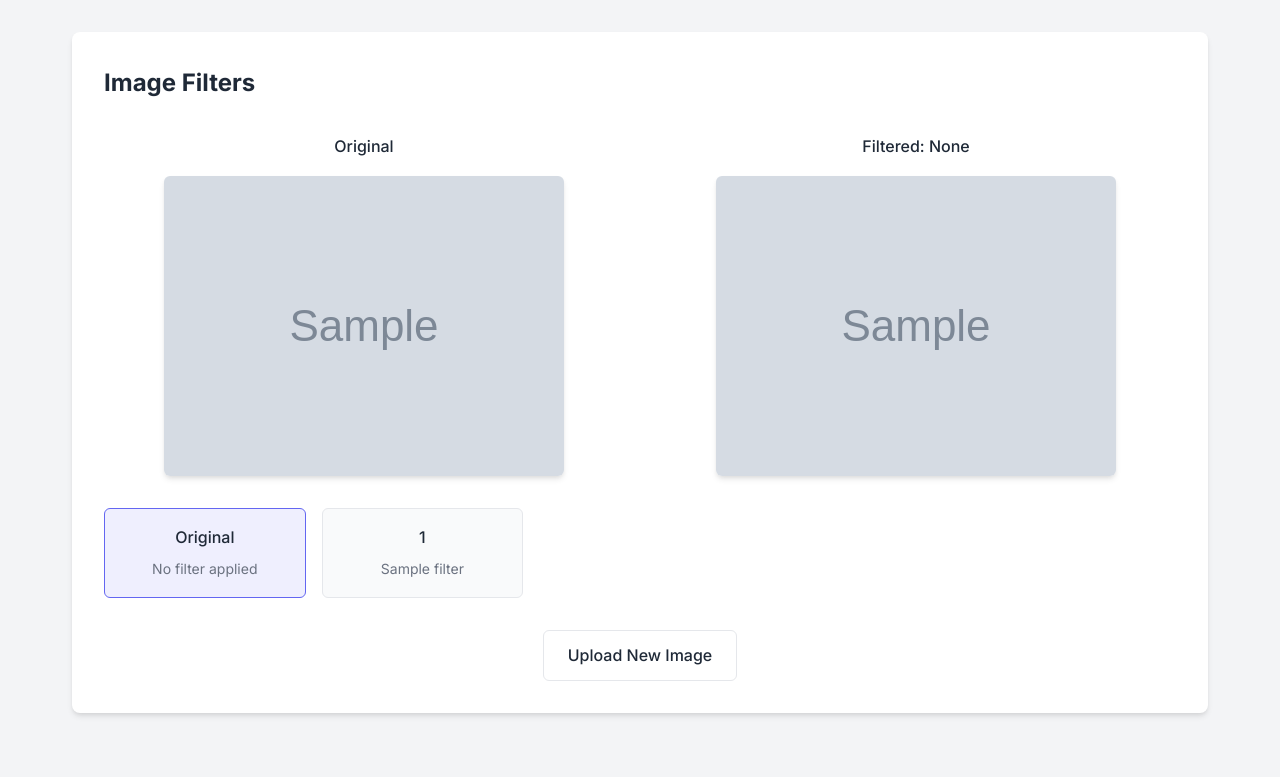
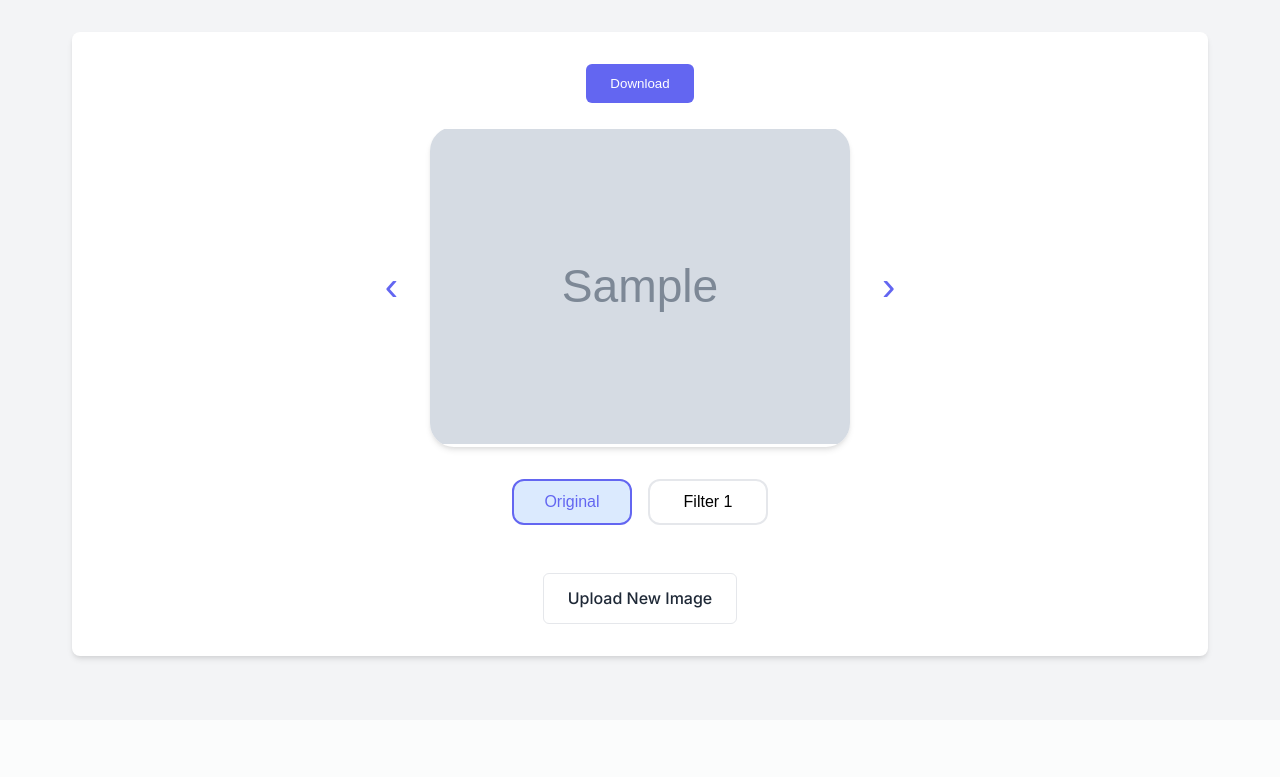
Before and after one commit to Wilcolab/Anythink-Market-n5qmksro, a FastAPI app: template templates/filter.html in a window 1280 px wide. Shown: the part 130-907 px from the top of the page. After the commit the page ends 792 px from the top, so only its background shows below. Run offline with FastAPI, Linux system fonts and the light colour scheme; the template is opened without the code that fills it: most values are stand-ins (such as "Sample title", 1, 10 or a date in 2020); grey boxes marked "Sample" are stand-in pictures.

Commit message:
ux design change

```diff
--- a/templates/filter.html
+++ b/templates/filter.html
@@ -2,63 +2,107 @@
 
 {% block extra_head %}
 <style>
-    .preview-container {
-        display: grid;
-        grid-template-columns: repeat(2, 1fr);
-        gap: 2rem;
+    .centered-download {
+        display: flex;
+        justify-content: center;
+        margin-bottom: 1.5rem;
+    }
+    .image-preview-wrapper {
+        display: flex;
+        align-items: center;
+        justify-content: center;
         margin-bottom: 2rem;
     }
-
-    .filter-active {
+    .arrow-btn {
+        background: none;
+        border: none;
+        font-size: 2.5rem;
+        cursor: pointer;
+        color: var(--primary-color);
+        margin: 0 2rem;
+        transition: color 0.2s;
+        user-select: none;
+    }
+    .arrow-btn:active, .arrow-btn:focus {
+        color: var(--primary-hover);
+    }
+    .main-image-preview {
+        max-width: 420px;
+        max-height: 420px;
+        border-radius: 1.5rem;
+        box-shadow: var(--shadow);
+        background: #fff;
+        object-fit: contain;
+        min-width: 320px;
+        min-height: 320px;
+    }
+    .filters-row {
+        display: flex;
+        justify-content: center;
+        gap: 1rem;
+        margin-bottom: 1rem;
+    }
+    .filter-btn {
+        background: #fff;
+        border: 2px solid var(--border-color);
+        border-radius: 0.75rem;
+        padding: 0.75rem 1.5rem;
+        font-weight: 500;
+        font-size: 1rem;
+        cursor: pointer;
+        transition: background 0.2s, border-color 0.2s;
+        min-width: 120px;
+    }
+    .filter-btn.selected {
+        background: #dbeafe;
         border-color: var(--primary-color);
-        background-color: rgba(99, 102, 241, 0.1);
+        color: var(--primary-color);
     }
-
-    .download-container {
+    .filter-btn:active, .filter-btn:focus {
+        border-color: var(--primary-hover);
+    }
+    .loading {
+        display: none;
+        align-items: center;
+        justify-content: center;
+        padding: 2rem;
         text-align: center;
-        margin-top: 1rem;
-        display: none;
     }
 </style>
 {% endblock %}
 
 {% block content %}
 <div class="card">
-    <h2>Image Filters</h2>
-    <div class="preview-container">
-        <div class="preview-box">
-            <div class="preview-title">Original</div>
-            <img src="{{ image_data }}" alt="Original image" class="preview-image" id="original-image">
+    <div class="centered-download">
+        <button class="button" id="download-button">Download</button>
     </div>
-        <div class="preview-box">
-            <div class="preview-title">Filtered: <span id="current-filter">None</span></div>
-            <img src="{{ image_data }}" alt="Filtered image" class="preview-image" id="filtered-image">
-            <div class="download-container" id="download-container">
-                <a href="#" class="button" id="download-button">Download</a>
+    <div class="image-preview-wrapper">
+        <button class="arrow-btn" id="prev-image" title="Previous image">&#x2039;</button>
+        <img src="{{ image_data }}" alt="Preview" class="main-image-preview" id="main-image-preview">
+        <button class="arrow-btn" id="next-image" title="Next image">&#x203A;</button>
+    </div>
+    <input type="hidden" name="image_id" id="image-id" value="{{ image_id }}">
+    <div id="filters-section">
+        <div class="filters-row">
+            <button class="filter-btn selected" data-filter="none">Original</button>
+            {% set filter_keys = filters.keys()|list %}
+            {% for i in range(0, 4) %}
+                {% if filter_keys|length > i %}
+                    <button class="filter-btn" data-filter="{{ filter_keys[i] }}">Filter {{ i+1 }}</button>
+                {% endif %}
+            {% endfor %}
+        </div>
+        <div class="filters-row">
+            {% for i in range(4, 8) %}
+                {% if filter_keys|length > i %}
+                    <button class="filter-btn" data-filter="{{ filter_keys[i] }}">Filter {{ i+1 }}</button>
+                {% endif %}
+            {% endfor %}
         </div>
     </div>
-    </div>
-
-    <div>
-        <input type="hidden" name="image_id" id="image-id" value="{{ image_id }}">
-
-        <div class="filter-container">
-            <div class="filter-option" data-filter="none">
-                <div class="filter-name">Original</div>
-                <div class="filter-description">No filter applied</div>
-            </div>
-            {% for filter_id, filter_name in filters.items() %}
-            <div class="filter-option" data-filter="{{ filter_id }}">
-                <div class="filter-name">{{ filter_id|capitalize }}</div>
-                <div class="filter-description">{{ filter_name }}</div>
-            </div>
-            {% endfor %}
-        </div>
-
     <div class="button-container">
         <a href="/" class="button button-secondary">Upload New Image</a>
     </div>
-
     <div class="loading" id="loading">
         <svg xmlns="http://www.w3.org/2000/svg" width="24" height="24" viewBox="0 0 24 24" fill="none" stroke="currentColor" stroke-width="2" stroke-linecap="round" stroke-linejoin="round">
             <circle cx="12" cy="12" r="10"></circle>
@@ -67,70 +111,70 @@
         <span>Processing Image...</span>
     </div>
 </div>
-</div>
 {% endblock %}
 
 {% block extra_scripts %}
 <script>
-    document.addEventListener('DOMContentLoaded', function() {
-        const filterOptions = document.querySelectorAll('.filter-option');
-        const imageId = document.getElementById('image-id').value;
-        const filteredImage = document.getElementById('filtered-image');
-        const originalImage = document.getElementById('original-image');
-        const currentFilterText = document.getElementById('current-filter');
+// Example: let imageIds = ["{{ image_id }}"];
+// In a real app, this should be set server-side with all uploaded image IDs for the session
+let imageIds = window.imageIds || ["{{ image_id }}"];
+let currentImageIdx = 0;
+let currentFilter = 'none';
+const mainImage = document.getElementById('main-image-preview');
+const imageIdInput = document.getElementById('image-id');
+const filterBtns = document.querySelectorAll('.filter-btn');
 const loadingIndicator = document.getElementById('loading');
-        const downloadContainer = document.getElementById('download-container');
 const downloadButton = document.getElementById('download-button');
 
-        let currentImageData = null;
-        let currentFilterName = 'None';
+function updateImage(newIdx) {
+    if (newIdx < 0 || newIdx >= imageIds.length) return;
+    currentImageIdx = newIdx;
+    imageIdInput.value = imageIds[currentImageIdx];
+    // Reset to original filter
+    currentFilter = 'none';
+    filterBtns.forEach(btn => btn.classList.remove('selected'));
+    filterBtns[0].classList.add('selected');
+    // Fetch the original image
+    fetch(`/apply-filter?image_id=${imageIds[currentImageIdx]}`)
+        .then(resp => resp.text())
+        .then(html => {
+            // Parse the returned HTML to get the image src
+            const parser = new DOMParser();
+            const doc = parser.parseFromString(html, 'text/html');
+            const img = doc.getElementById('main-image-preview');
+            if (img) mainImage.src = img.src;
+        });
+}
 
-        // Hide loading indicator initially
-        loadingIndicator.style.display = 'none';
+document.getElementById('prev-image').onclick = () => {
+    updateImage(currentImageIdx - 1);
+};
+document.getElementById('next-image').onclick = () => {
+    updateImage(currentImageIdx + 1);
+};
 
-        filterOptions.forEach(option => {
-            option.addEventListener('click', function() {
-                // Remove active class from all options
-                filterOptions.forEach(opt => opt.classList.remove('filter-active'));
-
-                // Add active class to selected option
-                this.classList.add('filter-active');
-
+filterBtns.forEach(btn => {
+    btn.addEventListener('click', function() {
+        filterBtns.forEach(b => b.classList.remove('selected'));
+        this.classList.add('selected');
         const selectedFilter = this.getAttribute('data-filter');
-                currentFilterName = selectedFilter === 'none' ? 'None' : selectedFilter.charAt(0).toUpperCase() + selectedFilter.slice(1);
-                currentFilterText.textContent = currentFilterName;
-
-                // If "none" is selected, show the original image
+        currentFilter = selectedFilter;
         if (selectedFilter === 'none') {
-                    filteredImage.src = originalImage.src;
-                    downloadContainer.style.display = 'none';
-                    currentImageData = null;
+            // Show original image
+            updateImage(currentImageIdx);
             return;
         }
-
-                // Show loading indicator
         loadingIndicator.style.display = 'flex';
-
-                // Create form data
         const formData = new FormData();
-                formData.append('image_id', imageId);
+        formData.append('image_id', imageIds[currentImageIdx]);
         formData.append('selected_filter', selectedFilter);
-
-                // Send request to apply filter
         fetch('/api/apply-filter', {
             method: 'POST',
             body: formData
         })
         .then(response => response.json())
         .then(data => {
-                    // Update filtered image source with base64 data
-                    filteredImage.src = data.image_data;
-                    currentImageData = data.image_data;
-
-                    // Show download button
-                    downloadContainer.style.display = 'block';
-
-                    // Hide loading indicator
+            mainImage.src = data.image_data;
             loadingIndicator.style.display = 'none';
         })
         .catch(error => {
@@ -140,47 +184,28 @@
     });
 });
 
-        // Handle download button click
 downloadButton.addEventListener('click', function(e) {
     e.preventDefault();
-
-            if (!currentImageData) return;
-
-            // Create a form for the download POST request
+    // Download the currently displayed image
     const form = document.createElement('form');
     form.method = 'POST';
     form.action = '/download';
     form.style.display = 'none';
-
-            // Add the image data
     const imageDataInput = document.createElement('input');
     imageDataInput.type = 'hidden';
     imageDataInput.name = 'image_data';
-            imageDataInput.value = currentImageData;
+    imageDataInput.value = mainImage.src;
     form.appendChild(imageDataInput);
-
-            // Add the filter name
     const filterNameInput = document.createElement('input');
     filterNameInput.type = 'hidden';
     filterNameInput.name = 'filter_name';
-            filterNameInput.value = currentFilterName.toLowerCase();
+    filterNameInput.value = currentFilter;
     form.appendChild(filterNameInput);
-
-            // Submit the form
     document.body.appendChild(form);
     form.submit();
-
-            // Clean up
     setTimeout(() => {
         document.body.removeChild(form);
     }, 1000);
 });
-
-        // Select "Original" by default
-        const originalOption = document.querySelector('.filter-option[data-filter="none"]');
-        if (originalOption) {
-            originalOption.classList.add('filter-active');
-        }
-    });
 </script>
 {% endblock %}
```
Lines whose indentation alone changed are shown as unchanged.
